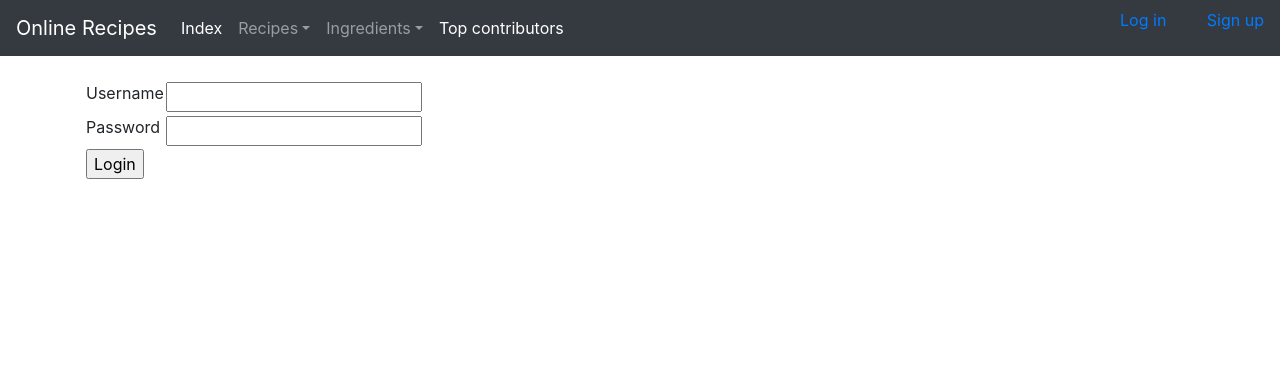
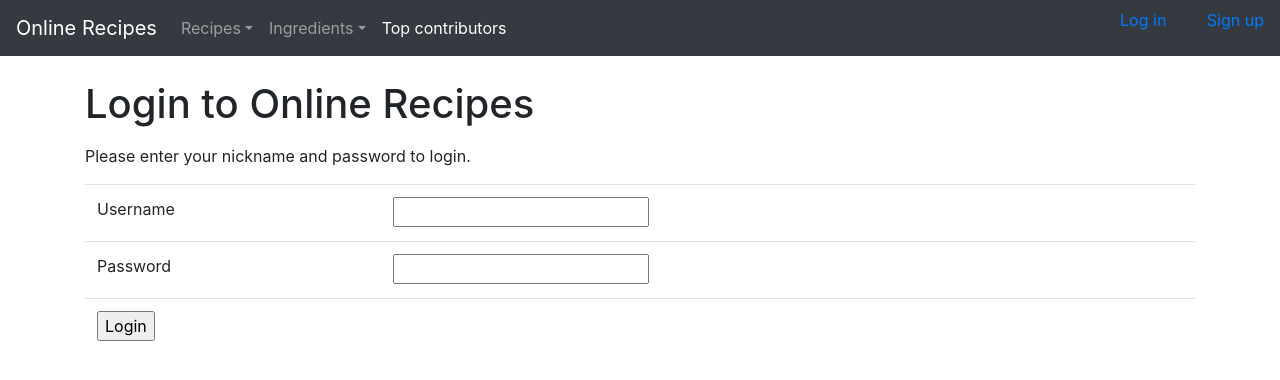
Before and after one commit to lauriap/OnlineRecipes, a Flask app: page /auth/login in a window 1280 px wide. Shown: the top 380 px of the page. Run offline with Flask 2, Linux system fonts and the light colour scheme; some libraries are stand-ins or nearby versions.

Commit message:
Vko6 v. 1.0

```diff
--- a/application/recipes/views.py
+++ b/application/recipes/views.py
@@ -9,6 +9,11 @@ from application.recipes.forms import RecipeForm, DeleteForm, UpdateForm
 from application.ingredients.models import Ingredient
 
 from application.auth.models import User
+
+@app.route("/")
+def start_page():
+    return render_template("/index.html")
+
 
 @app.route("/recipes/", methods=["GET"])
 def recipes_index():
--- a/application/templates/auth/loginform.html
+++ b/application/templates/auth/loginform.html
@@ -2,8 +2,21 @@
 
 {% block body %}
 {{ error }}
+
+<p></p>
+<h1>Login to Online Recipes</h1>
+<p></p>
+<p></p>
+<p></p>
+
+<p>Please enter your nickname and password to login.</p>
+
+<p></p>
+<p></p>
+<p></p>
+
 <form method="POST" action="{{ url_for('auth_login') }}">
-  <table>
+  <table class="table">
     <tr>
       <td>
 	{{ form.username.label }}
--- a/application/templates/ingredients/delete.html
+++ b/application/templates/ingredients/delete.html
@@ -4,7 +4,7 @@
 <h2>Deleting an ingredient</h2>
 <p>Insert the number of the ingredient you want to delete.</p>
 <form method="POST" action="{{ url_for('ingredients_delete') }}">
-  <table>
+  <table class="table">
     <tr>
       <td>
 	 {{ form.id.label }}
@@ -26,7 +26,7 @@
       </td>
     </tr>
 
-  <table>
+  <table class="table table-striped">
     <tr>
       <th>#</th>
       <th>Name</th>
--- a/application/templates/ingredients/list.html
+++ b/application/templates/ingredients/list.html
@@ -3,7 +3,7 @@
 {% block body %}
 <h2>List of all ingredients</h2>
 <p></p>
-  <table>
+  <table class="table table-striped">
     <tr>
       <th>#</th>
       <th>Name</th>
--- a/application/templates/ingredients/new.html
+++ b/application/templates/ingredients/new.html
@@ -4,7 +4,7 @@
 <h2>Adding a new ingredient</h2>
 <p>Insert the name of the new ingredient.</p>
 <form method="POST" action="{{ url_for('ingredients_create') }}">
-  <table>
+  <table class="table">
     <tr>
       <td>
 	 {{ form.name.label }}
--- a/application/templates/ingredients/update.html
+++ b/application/templates/ingredients/update.html
@@ -4,7 +4,7 @@
 <h2>Updating an ingredient</h2>
 <p>Insert the number of the ingredient you want to edit and then insert the changes you want to make. Leaving a space blank means no changes will be made.</p>
 <form method="POST" action="{{ url_for('ingredients_update') }}">
-  <table>
+  <table class="table">
     <tr>
       <td>
          {{ form.id.label }}
@@ -46,7 +46,7 @@
 <p></p>
 <p></p>
 
-<table>
+<table class="table table-striped">
     <tr>
       <th>#</th>
       <th>Name</th>
--- a/application/templates/layout.html
+++ b/application/templates/layout.html
@@ -9,15 +9,12 @@
     <body>
 
     <nav class="navbar navbar-expand-md navbar-dark bg-dark mb-4">
-      <a class="navbar-brand" href="{{ url_for('recipes_index') }}">Online Recipes</a>
+      <a class="navbar-brand" href="{{ url_for('start_page') }}">Online Recipes</a>
       <button class="navbar-toggler" type="button" data-toggle="collapse" data-target="#navbarCollapse" aria-controls="navbarCollapse" aria-expanded="false" aria-label="Toggle navigation">
         <span class="navbar-toggler-icon"></span>
       </button>
       <div class="collapse navbar-collapse" id="navbarCollapse">
         <ul class="navbar-nav mr-auto">
-          <li class="nav-item active">
-            <a class="nav-link" href="{{ url_for('recipes_index') }}">Index <span class="sr-only">(current)</span></a>
-          </li>
           <li class="nav-item dropdown">
             <a class="nav-link dropdown-toggle" href="http://example.com" id="dropdown01" data-toggle="dropdown" aria-haspopup="true" aria-expanded="false">Recipes</a>
             <div class="dropdown-menu" aria-labelledby="dropdown01">
--- a/application/templates/recipes/delete.html
+++ b/application/templates/recipes/delete.html
@@ -4,7 +4,7 @@
 <h2>Deleting a recipe</h2>
 <p>Insert the number of the recipe you want to delete.</p>
 <form method="POST" action="{{ url_for('recipes_delete') }}">
-  <table>
+  <table class="table">
     <tr>
       <td>
 	 {{ form.id.label }}
@@ -26,7 +26,7 @@
       </td>
     </tr>
 
-  <table>
+  <table class="table table-striped">
     <tr>
       <th>#</th>
       <th>Name</th>
--- a/application/templates/recipes/fullrecipe.html
+++ b/application/templates/recipes/fullrecipe.html
@@ -13,7 +13,7 @@
 <h3>Ingredients</h3>
 
 <div>
-  <table style="float: left">
+  <table  class="table" style="float: left">
     <tr>
       <th>Ingredient</th>
     </tr>
@@ -26,7 +26,7 @@
 
 &nbsp; &nbsp; &nbsp; &nbsp;
 
-  <table style="float: left">
+  <table class="table" style="float: left">
     <tr>
       <th>Amount</th>
     </tr>
--- a/application/templates/recipes/list.html
+++ b/application/templates/recipes/list.html
@@ -3,7 +3,7 @@
 {% block body %}
 <h2>List of all recipes</h2>
 <p></p>
-  <table>
+  <table class="table table-striped">
     <tr>
       <th>#</th>
       <th>Name</th>
--- a/application/templates/recipes/new.html
+++ b/application/templates/recipes/new.html
@@ -4,7 +4,7 @@
 <h2>Creating a new recipe</h2>
 <p>Insert the name, required time and instructions for a new recipe.</p>
 <form method="POST" action="{{ url_for('recipes_create') }}">
-  <table>
+  <table class="table">
     <tr>
       <td>
 	 {{ form.name.label }}
--- a/application/templates/recipes/update.html
+++ b/application/templates/recipes/update.html
@@ -5,7 +5,7 @@
 <h2>Editing a recipe</h2>
 <p>Make the required changes to the recipe and confirm.</p>
 <form method="POST" action="{{ url_for('recipes_update', recipe_id=recipe.id) }}">
-  <table>
+  <table class="table">
     <tr>
       <td>
          {{ form.id.label }}
--- a/application/templates/signup/signup.html
+++ b/application/templates/signup/signup.html
@@ -1,11 +1,11 @@
 {% extends "layout.html" %}
 
 {% block body %}
-<h2>Sign up to Online Recipes</h2>
+<h1>Sign up to Online Recipes</h1>
 <p>Insert your name, username and password to sign up to Online Recipes.</p>
 
   <form method="POST" action="{{ url_for('signup_create') }}">
-    <table>
+    <table class="table">
       <tr>
 	<td>
 	  {{ form.name.label }}
```
Also changed, not shown: application/templates/index.html (+8 -2 lines), application/templates/recipes/topcontributors.html (+1 -13 lines).
